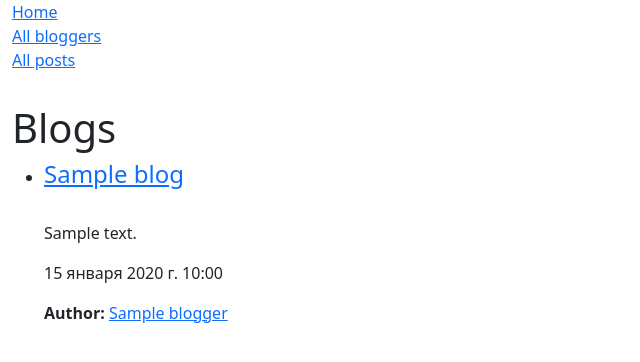
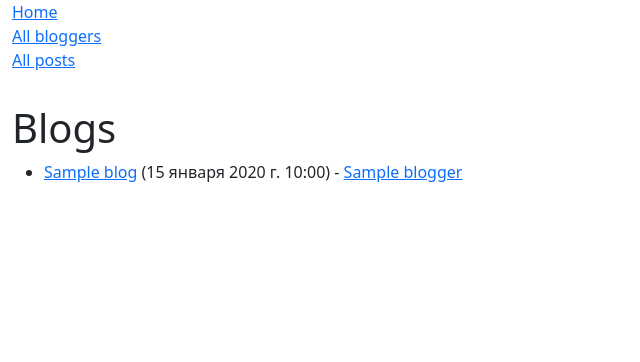
Before and after one commit to dnltv/diyblog, a Django app: template blog/templates/blog/blog_list.html in a window 1280 px wide. Shown: the top 362 px of the page, without its empty margins (0-640 px from the left). Run offline with Django 4.2, Linux system fonts and the light colour scheme; the template is opened without the code that fills it: most values are stand-ins (such as "Sample title", 1, 10 or a date in 2020); data that the repository does not hold is empty; some libraries are stand-ins or nearby versions.

Commit message:
blog_list.html

```diff
--- a/blog/templates/blog/blog_list.html
+++ b/blog/templates/blog/blog_list.html
@@ -11,11 +11,7 @@
     <ul>
         {% for blog in blog_list %}
         <li>
-            <h4><a href="{{ blog.get_absolute_url}}">{{ blog.title }}</a></h4>
-            <br>
-            <p>{{ blog.text }}</p>
-            <p>{{ blog.pub_date }}</p>
-            <strong>Author: </strong><a href="{{ blog.blogger.get_absolute_url }}">{{ blog.blogger }}</a>
+            <a href="{{ blog.get_absolute_url}}">{{ blog.title }}</a> ({{ blog.pub_date }}) - <a href="{{ blog.blogger.get_absolute_url }}">{{ blog.blogger }}</a>
         </li>
         {% endfor %}
     </ul>
```
